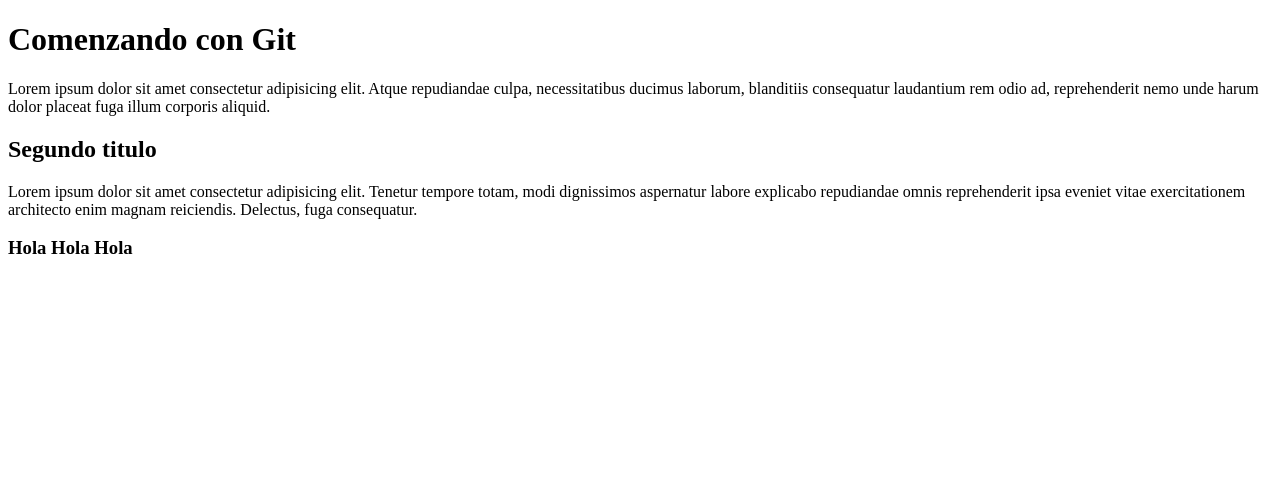
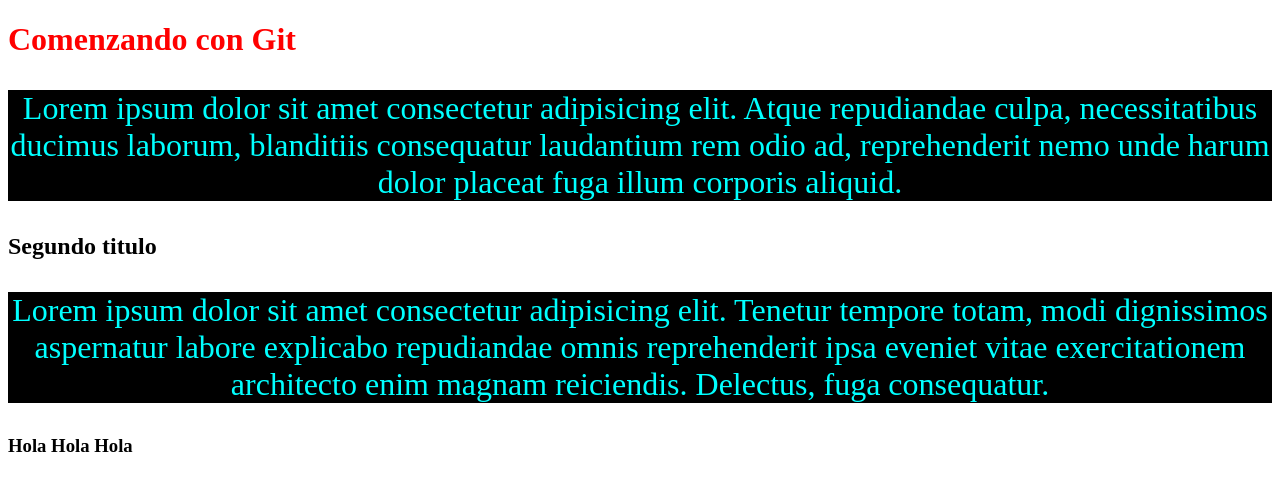
Before and after one commit to PabloGastonMedina/ProbandoGitHub1, a plain HTML site: page index.html in a window 1280 px wide. Drawn offline with Linux system fonts and the light colour scheme.

Commit message:
agregando estilos

```diff
--- a/index.html
+++ b/index.html
@@ -5,6 +5,7 @@
     <meta http-equiv="X-UA-Compatible" content="IE=edge">
     <meta name="viewport" content="width=device-width, initial-scale=1.0">
     <title>Document</title>
+    <link rel="stylesheet" href="styles.css">
 </head>
 <body>
     <h1>Comenzando con Git</h1>
--- /dev/null
+++ b/styles.css
@@ -0,0 +1,10 @@
+h1{
+    color: red;
+}
+
+p{
+    background-color: black;
+    color: aqua;
+    text-align: center;
+    font-size: 2rem;
+}
```
